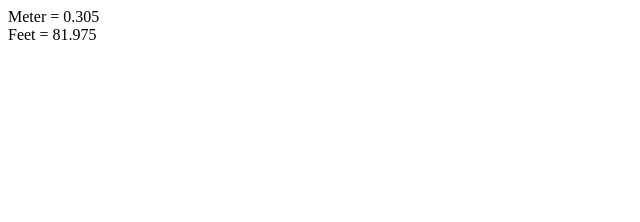
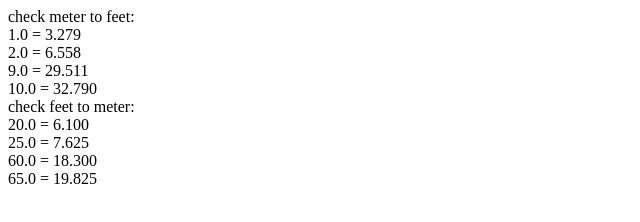
Before and after one commit to vanphg1042/git.repo, a plain HTML site: page javascript/metervsfeet.html in a window 1280 px wide. Shown: the whole page, without its empty margins (0-640 px from the left). Drawn offline with Linux system fonts and the light colour scheme.

Commit message:
feetandmeter

```diff
--- a/javascript/metervsfeet.html
+++ b/javascript/metervsfeet.html
@@ -8,8 +8,9 @@
 </head>
 <body>
     <script>
-        var res;
-        let feet, meter;
+        //var res;
+        //let feet = prompt("Nhập số đo feet cần chuyển đổi?")
+        //let meter = prompt("Nhập số đo meter cần chuyển đổi?")
         function feetToMeter(feet){
             res = 0.305 * feet;
             return Number.parseFloat(res).toFixed(3);
@@ -18,10 +19,14 @@
             res = 3.279 * meter;
             return Number.parseFloat(res).toFixed(3);
         }
-        meter=feetToMeter(1.0);
-        feet=meterToFeet(25.0);
-        document.writeln("Meter = "+meter +"<br>");
-        document.writeln("Feet = "+feet+"<br>");
+        document.write("check meter to feet: <br> "+"1.0 = "+meterToFeet(1)+"<br>"+"2.0 = "+meterToFeet(2)+"<br>"+"9.0 = "+meterToFeet(9)+"<br>"+"10.0 = "+meterToFeet(10)+"<br>");
+
+        document.write("check feet to meter: <br> "+"20.0 = "+feetToMeter(20)+"<br>"+"25.0 = "+feetToMeter(25)+"<br>"+"60.0 = "+feetToMeter(60)+"<br>"+"65.0 = "+feetToMeter(65));
+
+
+
+        //document.writeln("Meter = "+meter +"<br>");
+        //document.writeln("Feet = "+feet+"<br>");
 
     </script>
 </body>
```
